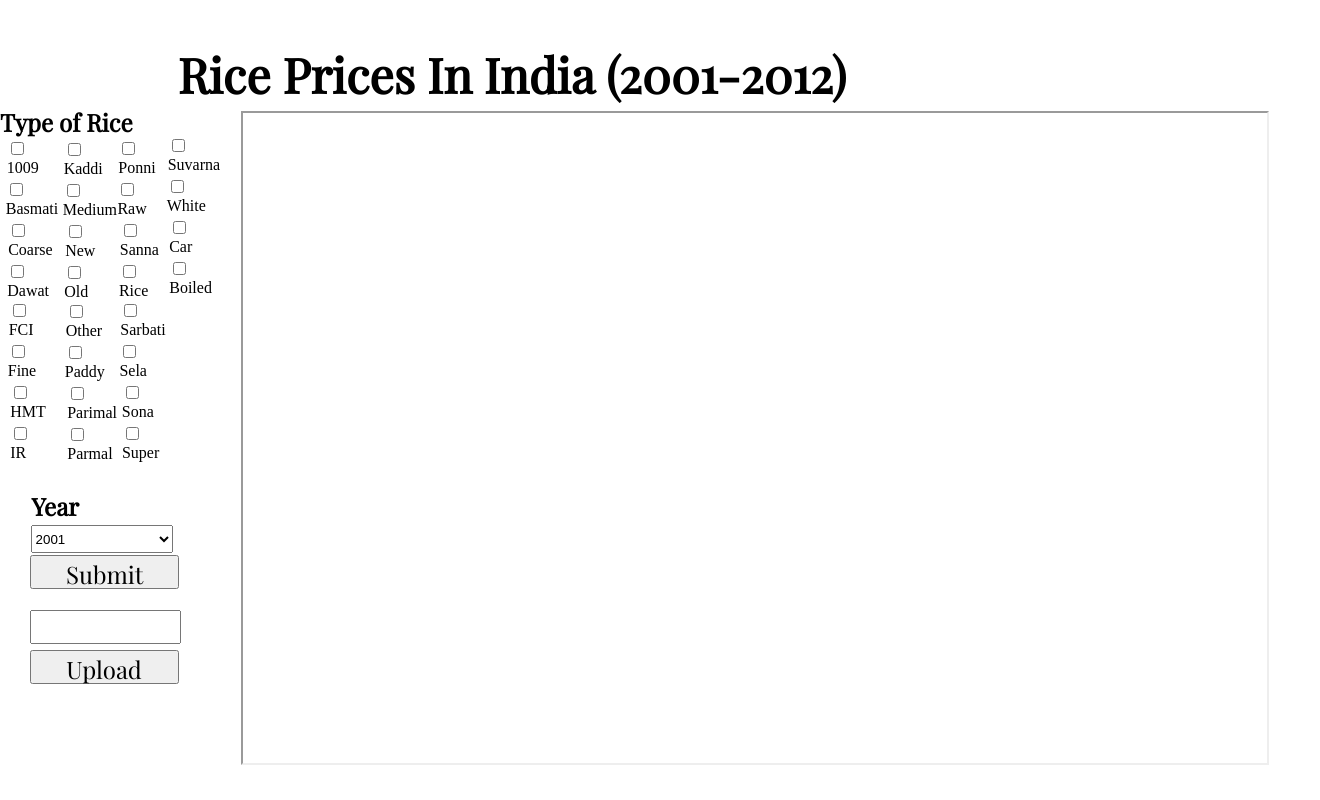
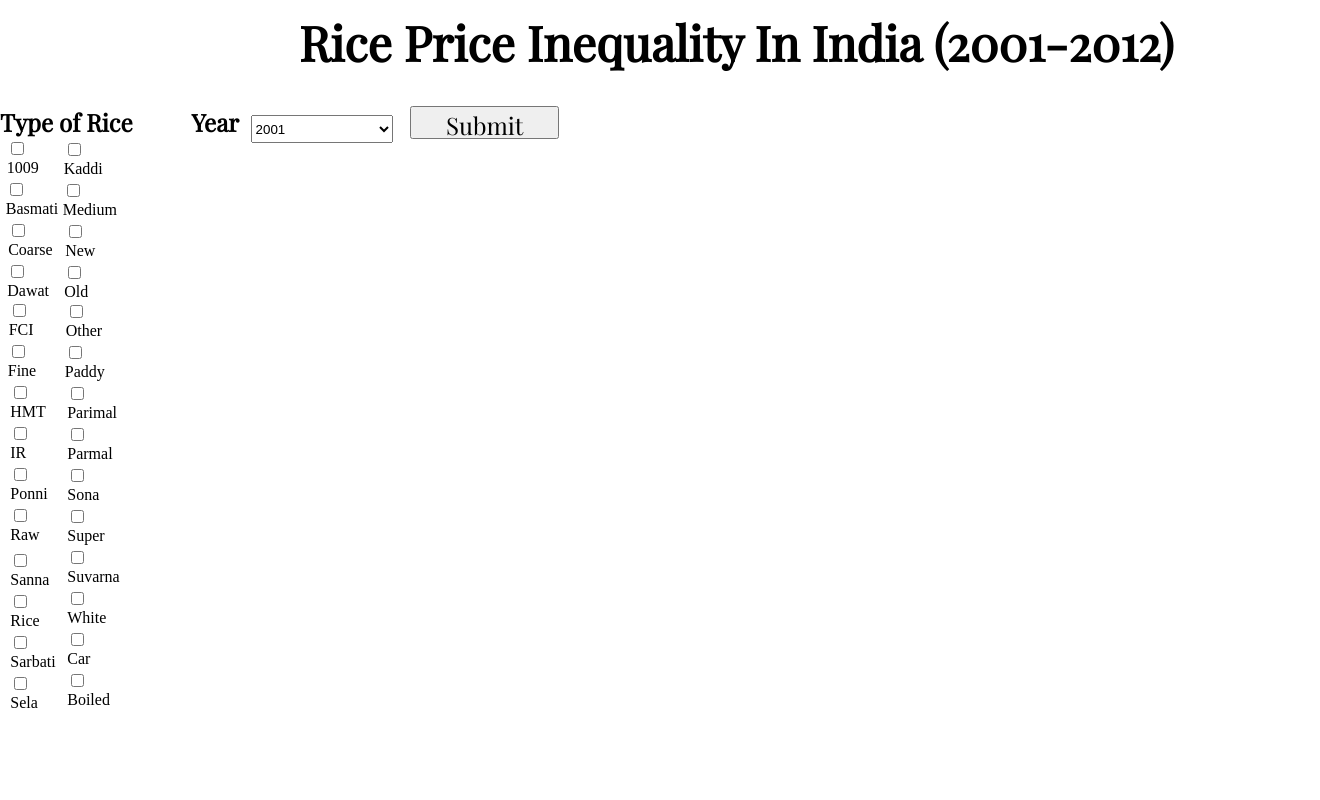
Before and after one commit to priya-I/RicePrice, a Flask app: page / in a window 1320 px wide. Run offline with Flask 2, Linux system fonts and the light colour scheme.

Commit message:
Frontend changes

```diff
--- a/code/app.py
+++ b/code/app.py
@@ -42,6 +42,15 @@ def plot():
 def allowed_file(filename):
     return '.' in filename and filename.rsplit('.',1)[1] in ALLOWED_EXTENSIONS
 
+@app.after_request
+def add_header(response):
+    """
+    Add headers to both force latest IE rendering engine or Chrome Frame,
+    and also to cache the rendered page for 10 minutes.
+    """
+    response.headers['X-UA-Compatible'] = 'IE=Edge,chrome=1'
+    response.headers['Cache-Control'] = 'public, max-age=0'
+    return response
 
 
 if __name__=="__main__":
--- a/code/templates/prices.html
+++ b/code/templates/prices.html
@@ -74,15 +74,15 @@
         text-align: left;
         color: rgb(0, 0, 0);
         font-family:'Playfair Display';
-        left: 0px;
-        top: 42px;
+        left: 150px;
+        top: 10px;
         width: 1023.6666666668px;
         height: 69.3333333334px;
         -webkit-transform-origin: 512px 34.6666666667px 0px;
         -webkit-transform: matrix3d(1, 0, 0, 0, 0, 1, 0, 0, 0, 0, 1, 0, 0, 0, 0, 1);
       }
       .gwd-div-beff {
-        text-align: center;
+        text-align: right;
       }
       .gwd-span-e7di {
         font-size: 48px;
@@ -107,8 +107,8 @@
         -webkit-transform: matrix3d(1, 0, 0, 0, 0, 1, 0, 0, 0, 0, 1, 0, 0, 0, 0, 1);
       }
       .gwd-div-bh7l {
-        left: 31.4999999952px;
-        top: 490px;
+        left: 191.4999999952px;
+        top: 105.67px;
         width: 147.15625px;
         height: 35px;
         -webkit-transform-origin: 73.4584039587px 17.0963111588px 0px;
@@ -120,8 +120,8 @@
       }
       .gwd-input-phyv {
         width: 142.65625px;
-        left: 30.593959712212666px;
-        top: 525px;
+        left: 250.593959712212666px;
+        top: 115px;
         -webkit-transform-style: preserve-3d;
       }
       .gwd-button-yqzj {
@@ -175,14 +175,19 @@
         left: 30.448545857961335px;
         top: 610px;
       }
+      .img{
+        height: 768px;
+        width:1048px;
+      }
       .gwd-iframe-59oo {
         position: absolute;
-        width: 1024px;
-        height: 650px;
+        width: 1048px;
+        height: auto;
+        overflow: scroll;
         -webkit-transform-origin: 391.3448464911px 328.7471783296px 0px;
         -webkit-transform: matrix3d(1, 0, 0, 0, 0, 1, 0, 0, 0, 0, 1, 0, 0, 0, 0, 1);
         left: 240.8333333284px;
-        top: 110.6666666668px;
+        top: 135.6666666668px;
       }
       .gwd-input-dqkb {
         width: 31.65625px;
@@ -193,8 +198,8 @@
         top: 180px;
       }
       .gwd-button-eakw {
-        left: 30.166666662px;
-        top: 555px;
+        left: 410.166666662px;
+        top: 105.67px;
         width: 149px;
         height: 33.6666666666px;
         -webkit-transform-origin: 74.5px 17.1666666667px 0px;
@@ -272,63 +277,63 @@
       }
       .gwd-input-0xxb {
         width: 30.65625px;
-        left: 118.33333333320002px;
-        top: 139px;
+        left: 10.33333333320002px;
+        top: 465px;
       }
       .gwd-input-y290 {
         width: 31.65625px;
-        left: 117.42729306460944px;
-        top: 180px;
+        left: 10.33px;
+        top: 506px;
       }
       .gwd-input-wnid {
         width: 30.65625px;
-        left: 119.83333333280007px;
-        top: 221px;
+        left: 10.33px;
+        top: 551px;
       }
       .gwd-input-r8fi {
         width: 31.65625px;
-        left: 118.92729306460944px;
-        top: 262px;
+        left: 10.33px;
+        top: 592px;
       }
       .gwd-input-50u3 {
         width: 30.65625px;
-        left: 120.33333333320002px;
-        top: 301.3333333334px;
+        left: 10.33333333320002px;
+        top: 633px;
       }
       .gwd-input-fg3a {
         width: 31.65625px;
-        left: 119.42729306460944px;
-        top: 342.3333333334px;
+        left: 10.33px;
+        top: 674px;
       }
       .gwd-input-9ub6 {
         width: 30.65625px;
-        left: 121.83333333280007px;
-        top: 383.3333333334px;
+        left: 67.26px;
+        top: 466px;
       }
       .gwd-input-csax {
         width: 31.65625px;
-        left: 121.92729306460944px;
-        top: 424.3333333334px;
+        left: 67.26px;
+        top: 507px;
       }
       .gwd-input-bwdr {
         width: 30.65625px;
-        left: 167.66666666639998px;
-        top: 136.33333333339996px;
+        left: 67.26px;
+        top: 548px;
       }
       .gwd-input-q5yx {
         width: 31.65625px;
-        left: 166.7606263970095px;
-        top: 177.33333333339996px;
+        left: 67.26px;
+        top: 589px;
       }
       .gwd-input-okuq {
         width: 30.65625px;
-        left: 169.16666666520013px;
-        top: 218.33333333339996px;
+        left: 67.26px;
+        top: 630px;
       }
       .gwd-input-2k0d {
         width: 31.65625px;
-        left: 169.2606263970095px;
-        top: 259.3333333334px;
+        left: 67.26px;
+        top: 671px;
       }
     </style>
     <script type="text/x-serialization" id="gwd-serialization">
@@ -372,34 +377,34 @@
           <form action="/plot" method="POST">
           <span class="gwd-input-e9xd gwd-input-sahj"><input type="checkbox" name="1009">1009</span>
           <span class="gwd-input-e9xd gwd-input-a61b gwd-input-gaji gwd-input-dqkb" ><input type="checkbox" name="Basmati">Basmati</span>
-          <input type="text" class="gwd-input-e9xd gwd-input-a61b gwd-input-gaji gwd-input-tkh2">
+          <!--<input type="text" class="gwd-input-e9xd gwd-input-a61b gwd-input-gaji gwd-input-tkh2">-->
           <select class="gwd-input-e9xd gwd-input-a61b gwd-input-075j gwd-input-zus1 gwd-input-phyv" name="year">
             <option value="2001">2001</option>
-            <option value="2001">2002</option>
-            <option value="2001">2003</option>
-            <option value="2001">2004</option>
-            <option value="2001">2005</option>
-            <option value="2001">2006</option>
-            <option value="2001">2007</option>
-            <option value="2001">2008</option>
-            <option value="2001">2009</option>
-            <option value="2001">2010</option>
-            <option value="2001">2011</option>
-            <option value="2001">2012</option>
+            <option value="2002">2002</option>
+            <option value="2003">2003</option>
+            <option value="2004">2004</option>
+            <option value="2005">2005</option>
+            <option value="2006">2006</option>
+            <option value="2007">2007</option>
+            <option value="2008">2008</option>
+            <option value="2009">2009</option>
+            <option value="2010">2010</option>
+            <option value="2011">2011</option>
+            <option value="2012">2012</option>
           </select>
           <div class="gwd-div-vqte gwd-div-w94v"><span class="gwd-span-iwtb">Type of Rice</span>
           </div>
           <div class="gwd-div-vqte gwd-div-bh7l"><span class="gwd-span-iwtb gwd-span-or2g">Year</span>
           </div>
           <div class="gwd-div-vhuy">
-            <div class="gwd-div-beff"><span class="gwd-span-e7di">Rice Prices In India (2001-2012)</span>
+            <div class="gwd-div-beff"><span class="gwd-span-e7di">Rice Price Inequality In India (2001-2012)</span>
             </div>
           </div>
-          <iframe class="gwd-iframe-59oo" src=" {{ imgpath }} "></iframe>
+          <div class="gwd-iframe-59oo"><img src=" {{ imgpath }} " }></div>
           <button class="gwd-button-yqzj gwd-button-eakw"><span class="gwd-span-ll5q">Submit</span>
           </button>
-          <button class="gwd-button-yqzj gwd-button-d1qf"><span class="gwd-span-ll5q gwd-span-y42f">Upload</span>
-          </button>
+          <!--<button class="gwd-button-yqzj gwd-button-d1qf"><span class="gwd-span-ll5q gwd-span-y42f">Upload</span>
+          </button>-->
           <span class="gwd-input-e9xd gwd-input-sahj gwd-input-77c3"><input type="checkbox" name="Coarse">Coarse</span>
           <span class="gwd-input-e9xd gwd-input-a61b gwd-input-gaji gwd-input-dqkb gwd-input-0ljy"><input type="checkbox"  name="Dawat">Dawat</span>
           <span class="gwd-input-e9xd gwd-input-sahj gwd-input-5f0v"><input type="checkbox" name="FCI">FCI</span>
```
Also changed, not shown: code/predict.py (+80 -24 lines), code/templates/prices_bkup.html (+11 -11 lines), code/static/images/graph.png, 1 other file.
